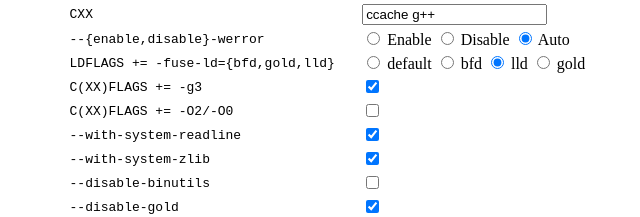
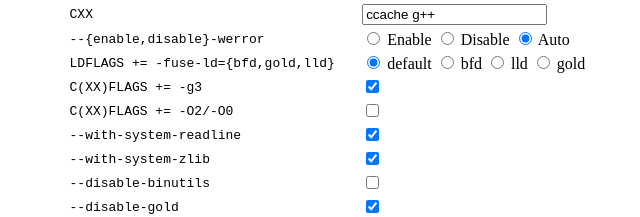
Before and after one commit to simark/gdb-config, a website with bundled scripts: page index.html in a window 1280 px wide. Shown: the part 233-450 px from the top of the page, 248-888 px from the left. Built offline with nearby package versions, Linux system fonts and the light colour scheme.

Commit message:
Remove lld being default linker

```diff
--- a/index.html
+++ b/index.html
@@ -1,5 +1,6 @@
 <!DOCTYPE html>
 <html>
+
 <head>
   <style>
     td:first-child,
@@ -10,6 +11,7 @@
     td:nth-child(2) {
       font-family: monospace;
     }
+
   </style>
   <script src="./index.js"></script>
 </head>
@@ -68,13 +70,13 @@
       <td>Linker</td>
       <td>LDFLAGS += -fuse-ld={bfd,gold,lld}</td>
       <td>
-        <input type="radio" id="use-ld-default" name="use-ld" />
+        <input type="radio" id="use-ld-default" name="use-ld" checked="true" />
         <label for="use-ld-bfd">default</label>
 
         <input type="radio" id="use-ld-bfd" name="use-ld" />
         <label for="use-ld-bfd">bfd</label>
 
-        <input type="radio" id="use-ld-lld" name="use-ld" checked="true" />
+        <input type="radio" id="use-ld-lld" name="use-ld" />
         <label for="use-ld-lld">lld</label>
 
         <input type="radio" id="use-ld-gold" name="use-ld" />
```
